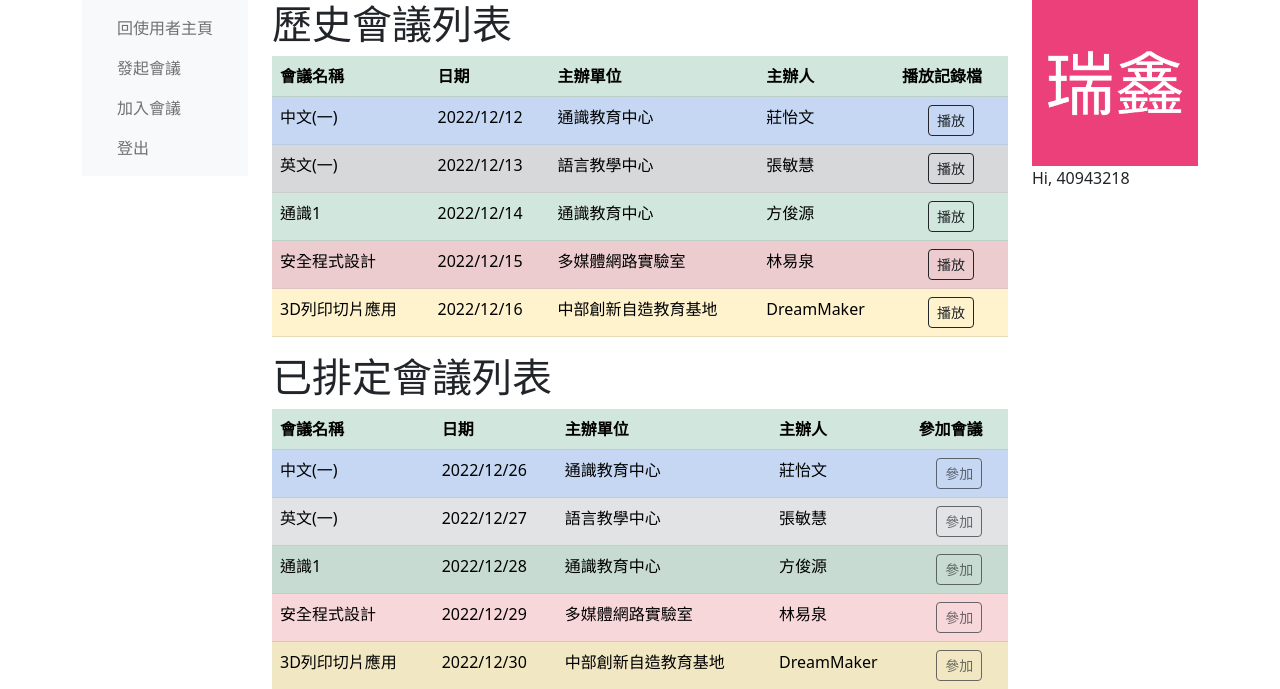
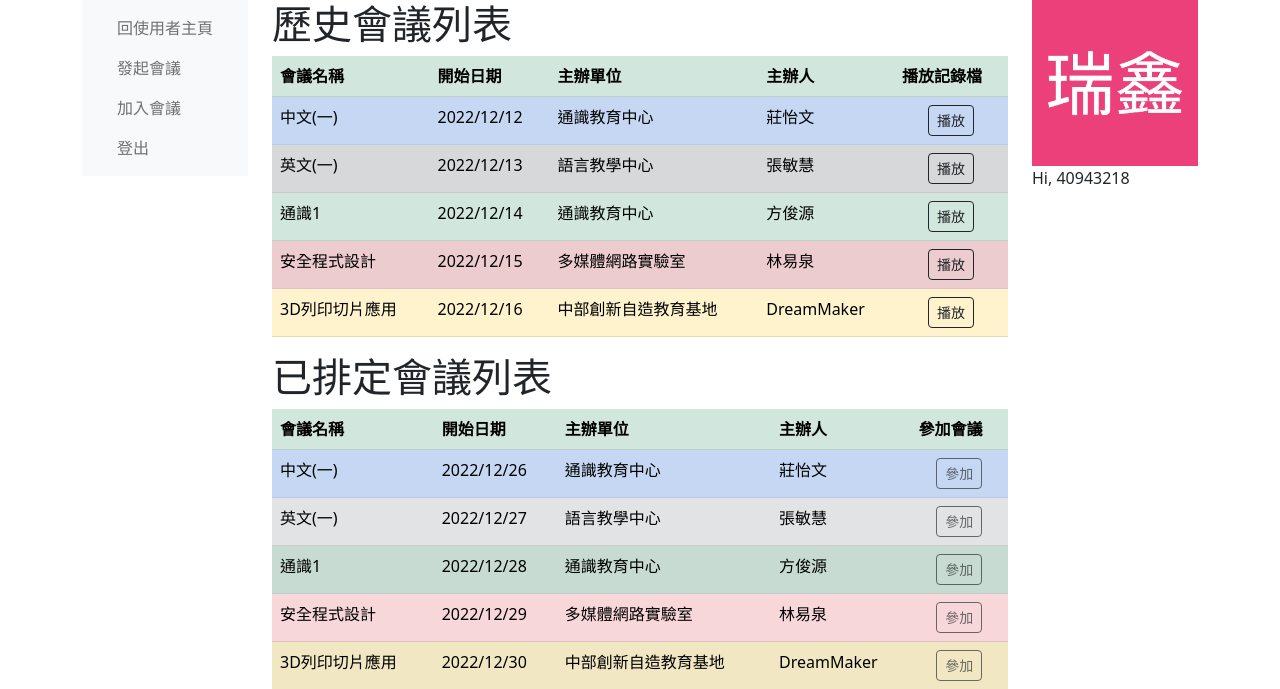
Before and after one commit to BCWizard/nfuMnel-meetingsystem, a PHP site: page /userPage.php in a window 1280 px wide. Shown: the top 689 px of the page. Run offline with PHP 8.4, Linux system fonts and the light colour scheme; a user stored in the database is signed in; data comes from the database, SQL or seed files in the repository.

Commit message:
fix semantic error:開始時間

```diff
--- a/htmlPhp/userPage.php
+++ b/htmlPhp/userPage.php
@@ -43,7 +43,7 @@ if(isset($_SESSION["userAccount"]) == 0){
               <thead>
                 <tr>
                   <th scope="col">會議名稱</th>
-                  <th scope="col">日期</th>
+                  <th scope="col">開始日期</th>
                   <th scope="col">主辦單位</th>
                   <th scope="col">主辦人</th>
                   <th scope="col">播放記錄檔</th>
@@ -95,7 +95,7 @@ if(isset($_SESSION["userAccount"]) == 0){
               <thead>
                 <tr>
                   <th scope="col">會議名稱</th>
-                  <th scope="col">日期</th>
+                  <th scope="col">開始日期</th>
                   <th scope="col">主辦單位</th>
                   <th scope="col">主辦人</th>
                   <th scope="col">參加會議</th>
```
